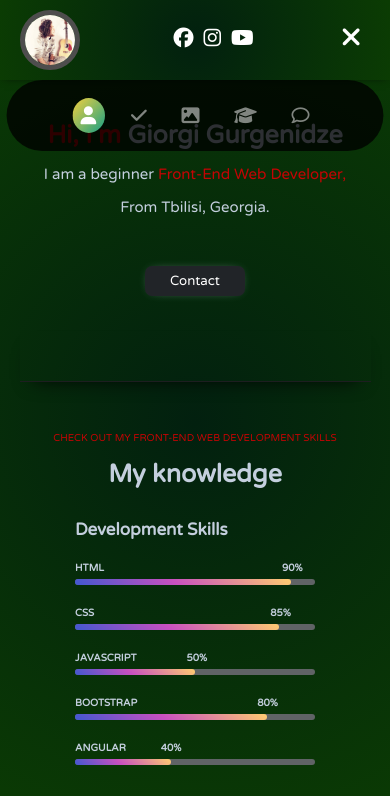
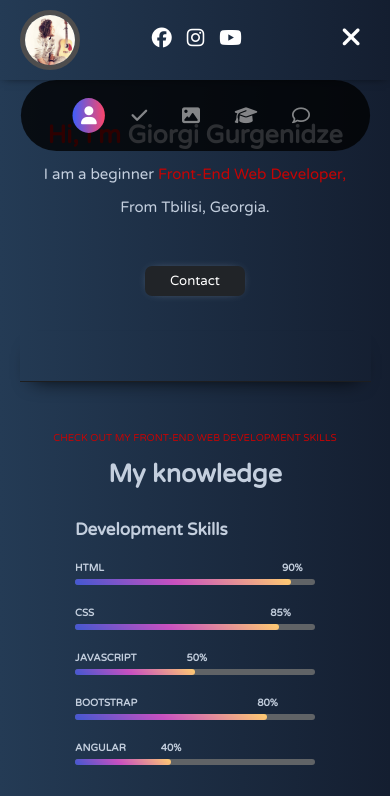
Before and after one commit to georgeneligan/My-portfolio, a plain HTML site: page index.html in a window 390 px wide. Both pictures are taken after a click on the button 351 px from the left and 37 px from the top of the page. Shown: the top 796 px of the page. Drawn offline with nearby package versions, Linux system fonts and the light colour scheme.

Commit message:
Add files via upload

```diff
--- a/assets/css/responsive.css
+++ b/assets/css/responsive.css
@@ -99,7 +99,7 @@
     height: 240px;
     margin-top: 40px;
     border-radius: 10px;
-    box-shadow: 0px 0px 10px 1px rgba(69, 69, 69, 0.219);
+    box-shadow: 0px 0px 27px -7px black;
     display: grid;
     grid-template-columns: 1fr 1fr;
     place-items: center;
@@ -437,7 +437,7 @@
   main .left_section_wrapper .left .nav_mob_wrapper {
     position: relative;
     display: flex;
-    width: 100%;
+    width: 90%;
     visibility: hidden;
     opacity: 0;
     transition: 1.1s;
@@ -487,17 +487,19 @@
   main .left_section_wrapper .left .left_footer .social .social_icons {
     position: absolute;
     top: 28px;
-    right: 35%;
+    right: 38%;
     display: flex;
     align-items: center;
+    gap: 15px;
   }
   main .left_section_wrapper .left .left_footer .social .hr_line {
     display: none;
   }
 
   .active {
-    background-color: #f4d03f;
-    background-image: linear-gradient(132deg, #f4d03f 0%, #16a085 100%);
+    background: #fc466b;
+    background: -webkit-linear-gradient(to right, #3f5efb, #fc466b);
+    background: linear-gradient(to right, #3f5efb, #fc466b);
 
     color: white !important;
     border-radius: 50%;
@@ -668,4 +670,7 @@
     height: 330px;
     width: 225px;
   }
+  main .left_section_wrapper .left .left_footer .social .social_icons {
+    right: 30%;
+  }
 }
--- a/assets/css/style.css
+++ b/assets/css/style.css
@@ -13,13 +13,9 @@ body {
   margin: 0;
   padding: 0;
   box-sizing: border-box;
-  /* background-color: #212428; */
-  background: rgb(2, 32, 15);
-  background: radial-gradient(
-    circle,
-    rgba(2, 32, 15, 1) 0%,
-    rgba(11, 60, 3, 1) 100%
-  );
+  background: #141e30;
+  background: -webkit-linear-gradient(to right, #243b55, #141e30);
+  background: linear-gradient(to right, #243b55, #141e30);
 }
 html {
   scroll-behavior: smooth;
@@ -155,12 +151,9 @@ main .left_section_wrapper .left .left_navigation_fixed {
   height: 100vh;
   top: 0;
   box-shadow: 0px 0px 10px -4px black;
-  background: rgb(2, 32, 15);
-  background: radial-gradient(
-    circle,
-    rgba(2, 32, 15, 1) 0%,
-    rgba(11, 60, 3, 1) 100%
-  );
+  background: #141e30;
+  background: -webkit-linear-gradient(to right, #243b55, #141e30);
+  background: linear-gradient(to right, #243b55, #141e30);
 }
 
 .main .left_section_wrapper .left .avatar_wrapper {
```
